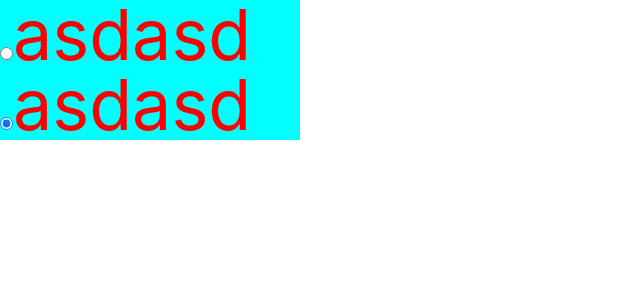
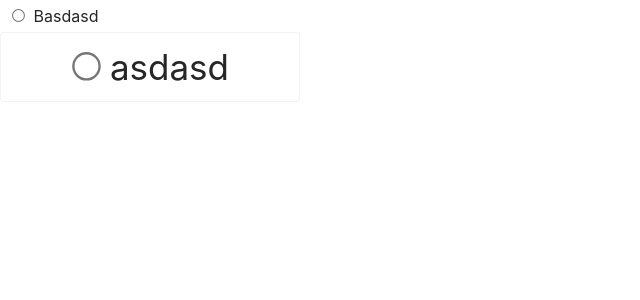
Before and after one commit to lzt-T/carpediemUi, a Vue app: page / in a window 1280 px wide. Shown: the top 300 px of the page, without its empty margins (0-640 px from the left). Built offline with nearby package versions, Linux system fonts and the light colour scheme.

Commit message:
feat: 单选框组件完成

```diff
--- a/examples/App.vue
+++ b/examples/App.vue
@@ -2,22 +2,25 @@
   <div class="su">
     <cd-radio
       name="as"
+      :height="32"
+      :width="110"
+      v-model="data"
+      :disabled="false"
+      :border="false"
+      label="1"
+      @change="onChange"
+      >Basdasd</cd-radio
+    >
+    <!-- asd -->
+    <cd-radio
+      name="a"
       :height="70"
       :width="300"
       v-model="data"
       :disabled="false"
-      :border="false"
-      label="1"
-      >asdasd</cd-radio
-    >
-    <cd-radio
-      name="as"
-      :height="70"
-      :width="300"
-      v-model="data"
-      :disabled="false"
-      :border="false"
-      label="1"
+      :border="true"
+      label="2"
+      @change="onChange"
       >asdasd</cd-radio
     >
   </div>
@@ -28,7 +31,7 @@ import { ref, onMounted, getCurrentInstance, watch, reactive } from "vue";
 export default {
   name: "App",
   setup() {
-    let data = ref("1");
+    let data = ref();
     watch(data, (newval, oldval) => {
       console.log(newval);
     });
@@ -53,7 +56,7 @@ export default {
 
 <style >
 .su {
-  height: 100px;
+  height: 600px;
   font-size: 100px;
   line-height: 100px;
 }
--- a/packages/radio/src/radio.vue
+++ b/packages/radio/src/radio.vue
@@ -1,25 +1,53 @@
 <template>
-  <div :class="{ 'cd-radio-frame': true }">
+  <div
+    :class="{
+      'cd-radio-frame': true,
+      'cd-radio-frame-border': border,
+      'cd-radio-frame-select': isChecked && border && disabled == false,
+      'cd-radio-frame-disable': disabled,
+    }"
+  >
     <input
+      :class="{
+        'cd-radio': true,
+        'cd-radio-select': isChecked && disabled == false,
+        'cd-radio-hover': isHoverRadio && disabled == false,
+        'cd-radio-disabled': disabled,
+      }"
       type="radio"
       :name="name"
       :value="label"
       :checked="isChecked"
       @change="onChange"
+      @mouseover="onMouseover"
+      @mouseout="onMouseout"
+      :disabled="disabled"
     />
-    <slot class="cd-radio-word"> </slot>
+    <div
+      :class="{
+        'cd-radio-word': true,
+        'cd-radio-word-select': isChecked && disabled == false,
+        'cd-radio-word-disabled': disabled,
+      }"
+      @click="changeSelect"
+    >
+      <slot> </slot>
+    </div>
   </div>
 </template>
 
 <script lang="ts">
-import cdIcon from "./../../icon/src/icon.vue";
 import { defineComponent, ref, watch, onMounted } from "vue";
 export default defineComponent({
   name: "cd-radio",
-  emits: ["update:modelValue"],
+  emits: ["update:modelValue", "change"],
   props: {
     modelValue: {},
     name: {
+      type: String,
+      required: true,
+    },
+    label: {
       type: String,
       required: true,
     },
@@ -35,13 +63,9 @@ export default defineComponent({
       type: Boolean,
       defalut: false,
     },
-    broder: {
+    border: {
       type: Boolean,
       default: false,
-    },
-    label: {
-      type: String,
-      required: true,
     },
   },
   setup(props, context) {
@@ -72,11 +96,33 @@ export default defineComponent({
     }
     // 当选择的情况发生变化时
     function onChange() {
+      context.emit("change", props.label);
       changeModelValue();
     }
     // 改变绑定的值
     function changeModelValue() {
       context.emit("update:modelValue", props.label);
+    }
+    // 设置单选框的大小
+    let zoomData = ref();
+    setZoom();
+    function setZoom() {
+      zoomData.value = Math.floor((heightData.value / 2.1 / 14) * 100);
+    }
+    // 当点击单选框的字时
+    function changeSelect() {
+      if (props.disabled) {
+        return;
+      }
+      onChange();
+    }
+    // 鼠标是否经单选框
+    let isHoverRadio = ref(false);
+    function onMouseover() {
+      isHoverRadio.value = true;
+    }
+    function onMouseout() {
+      isHoverRadio.value = false;
     }
     watch(
       () => {
@@ -93,6 +139,11 @@ export default defineComponent({
       widthData,
       isChecked,
       onChange,
+      zoomData,
+      changeSelect,
+      onMouseover,
+      onMouseout,
+      isHoverRadio,
     };
   },
 });
@@ -100,11 +151,82 @@ export default defineComponent({
 
 <style scoped>
 .cd-radio-frame {
+  display: flex;
+  align-items: center;
+  justify-content: center;
   height: v-bind(heightData + "px");
   width: v-bind(widthData + "px");
+  font-size: v-bind(heightData/2 + "px");
+  border-radius: 3px;
+  cursor: pointer;
+}
+.cd-radio-frame-select {
+  border: 1px solid #a4d1ff !important;
+}
+.cd-radio-frame-border {
+  border: 1px solid #f2f3f6;
+}
+.cd-radio-frame-disable {
+  cursor: not-allowed;
+}
+.cd-radio {
+  zoom: v-bind(zoomData + "%");
+}
+.cd-radio-hover {
+  position: relative;
+  cursor: pointer;
+}
+.cd-radio-hover::before {
+  box-sizing: border-box;
+  position: absolute;
+  top: 0;
+  left: 0;
+  content: "";
+  height: 98%;
+  width: 98%;
+  border-radius: 50%;
+  border: 1px solid #208eff;
+}
+.cd-radio-select {
+  position: relative;
+}
+.cd-radio-select::before {
+  box-sizing: border-box;
+  position: absolute;
+  top: 0;
+  left: 0;
+  content: "";
+  height: 100%;
+  width: 100%;
+  border-radius: 50%;
+  background-color: #208eff;
+  border: 0.1px solid #208eff;
+}
+.cd-radio-select::after {
+  box-sizing: border-box;
+  position: absolute;
+  top: 50%;
+  left: 50%;
+  transform: translate(-50%, -50%);
+  content: "";
+  height: 30%;
+  width: 30%;
+  border-radius: 50%;
+  background-color: white;
+  border: 2px solid white;
+}
+.cd-radio-disabled {
+  cursor: not-allowed;
+}
+.cd-radio-word {
+  padding-left: 8px;
+  height: v-bind(heightData + "px");
   line-height: v-bind(heightData + "px");
-  font-size: v-bind(heightData + "px");
-  background-color: aqua;
-  color: red;
+}
+.cd-radio-word-select {
+  color: #74acff;
+}
+.cd-radio-word-disabled {
+  color: #d6d6da;
 }
 </style>
```
